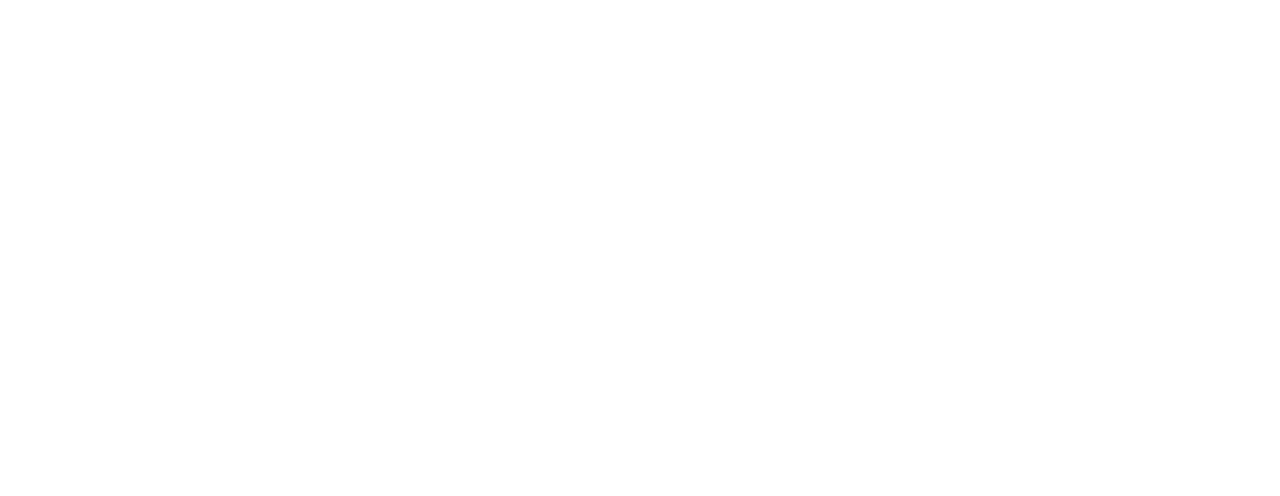
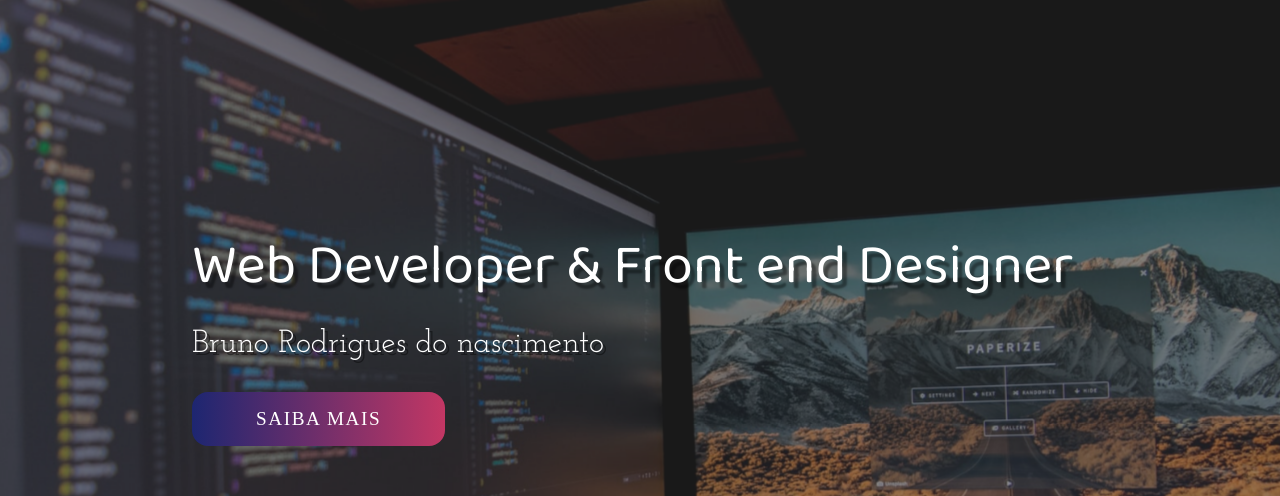
Before and after one commit to BrunoRodriguesN/Portfolio, a plain HTML site: page index.html in a window 1280 px wide. Shown: the top 496 px of the page. Drawn offline with Linux system fonts and the light colour scheme.

Commit message:
:package: header

```diff
--- a/index.html
+++ b/index.html
@@ -4,9 +4,26 @@
     <meta charset="UTF-8">
     <meta name="viewport" content="width=device-width, initial-scale=1.0">
     <link rel="stylesheet" href="style.css">
-    <title>Portifólio</title>
+    <link rel="apple-touch-icon" sizes="180x180" href="imagens/apple-touch-icon.png">
+    <link rel="icon" type="image/png" sizes="32x32" href="imagens/favicon-32x32.png">
+    <link rel="icon" type="image/png" sizes="16x16" href="imagens/favicon-16x16.png">
+    <link rel="manifest" href="/site.webmanifest">
+    <title>Portfólio</title>
 </head>
 <body>
 
+   <div class="container">
+       <header>
+           <div class="img-wrapper">
+                 <img src="imagens/bg.jpg" alt="">
+            </div>
+            <div class="banner">
+                <h1>Web Developer & Front end Designer</h1>
+                <p>Bruno Rodrigues do nascimento</p>
+                <button>Saiba Mais</button>
+            </div>
+       </header>
+   </div>
+
 </body>
 </html>
--- a/style.css
+++ b/style.css
@@ -1,3 +1,102 @@
 @import url('https://fonts.googleapis.com/css2?family=Baloo+Da+2:wght@400;500;600;700;800&family=Josefin+Slab:ital,wght@0,300;0,400;0,600;0,700;1,300;1,400;1,600&family=Mulish:ital,wght@0,200;0,300;0,400;0,500;1,200;1,300;1,400;1,500&display=swap');
 
 @import url("https://cdnjs.cloudflare.com/ajax/libs/font-awesome/5.15.1/css/all.min.css");
+
+*{
+    margin: 0;
+    padding: 0;
+
+}
+
+
+header{
+    width: 100%;
+    height: 100vh;
+    overflow: hidden;
+    position: relative;
+}
+
+.img-wrapper{
+    width: 100%;
+    height: 100%;
+    overflow: hidden;
+    background-color: rgba(0, 0, 0, 0.8)
+
+}
+.img-wrapper img{
+    width: 100%;
+    height: 100%;
+    object-fit: cover;
+    opacity: 0.5;
+    animation: zoom 25s
+}
+
+@keyframes zoom{
+    0%{
+        transform: scale(1.3);
+    }
+    100%{
+        transform: scale(1);
+    }
+}
+
+.banner{
+    position: absolute;
+    top: 30%;
+    left: 15%;
+}
+.banner h1{
+    color: #ffffff;
+    font-size: 3.5rem;
+    font-family: "Baloo Da 2",serif;
+    font-weight: 200;
+    text-shadow: .3rem .4rem 2px rgba(0, 0, 0, .4);
+    line-height: 3.5rem;
+    margin-bottom: 2rem;
+    opacity: 0;
+    animation: moveBanner 1s 0.5s forwards;
+}
+
+.banner p{
+    font-family: "Josefin Slab",serif;
+    color: white;
+    font-size: 2rem;
+    text-shadow: .2rem .2rem  rgba(0, 0, 0, .4);
+    margin-bottom: 2rem;
+    opacity: 0;
+    animation: moveBanner 1s 0.7s forwards;
+
+}
+.banner button{
+    font-family: "Muli",serif;
+    color: #fff;
+    font-size: 1.2rem;
+    text-transform: uppercase;
+    letter-spacing: .1rem;
+    background: #C33764;  /* fallback for old browsers */
+    background: -webkit-linear-gradient(to right, #1D2671, #C33764);  /* Chrome 10-25, Safari 5.1-6 */
+    background: linear-gradient(to right, #1D2671, #C33764); /* W3C, IE 10+/ Edge, Firefox 16+, Chrome 26+, Opera 12+, Safari 7+ */
+    padding: 1rem 4rem;
+    border: none;
+    border-radius: 16px;
+    cursor: pointer;
+    opacity: 0;
+    animation: moveBanner 1s 0.9s forwards;
+
+
+}
+.banner button:hover{
+    opacity: 0.9;
+
+}
+
+@keyframes moveBanner{
+    0%{
+        transform: translateY(10rem) rotateY(-30deg);
+    }
+    100%{
+        transform: translateY(0) rotateY(0);
+        opacity: 1;
+    }
+
+}
```
Also changed, not shown: imagens/android-chrome-192x192.png (renamed from android-chrome-192x192.png), imagens/android-chrome-512x512.png (renamed from android-chrome-512x512.png), imagens/apple-touch-icon.png (renamed from apple-touch-icon.png), imagens/bg.jpg (added), imagens/favicon-16x16.png (renamed from favicon-16x16.png), imagens/favicon-32x32.png (renamed from favicon-32x32.png), site.webmanifest, 1 other file.
